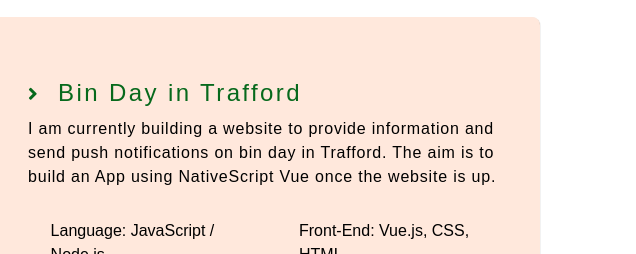
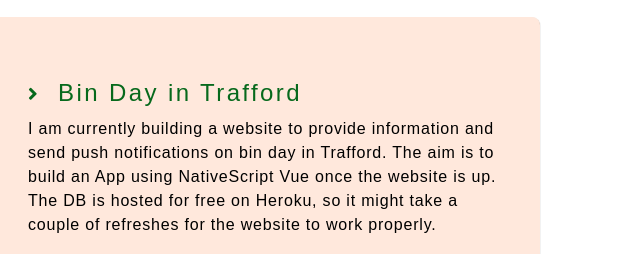
Before and after one commit to elena-cav/portfolio-website, a plain HTML site: page myprojects.html in a window 1280 px wide. Shown: the part 803-1057 px from the top of the page, 644-1280 px from the left. Drawn offline with Linux system fonts and the light colour scheme; a web font is replaced by a local one.

Commit message:
change binday link

```diff
--- a/myprojects.html
+++ b/myprojects.html
@@ -75,7 +75,9 @@
             <p class="project-description">
               I am currently building a website to provide information and send
               push notifications on bin day in Trafford. The aim is to build an
-              App using NativeScript Vue once the website is up.
+              App using NativeScript Vue once the website is up. The DB is
+              hosted for free on Heroku, so it might take a couple of refreshes
+              for the website to work properly.
             </p>
             <ul class="languages">
               <li>Language: JavaScript / Node.js</li>
@@ -85,7 +87,7 @@
               <li>DB: PostrgreSQL, Knex.js</li>
             </ul>
 
-            <a href="https://clever-ptolemy-4c4b5a.netlify.app/"
+            <a href="https://determined-joliot-4dff91.netlify.app/"
               >Go to project 2</a
             >
           </span>
```
